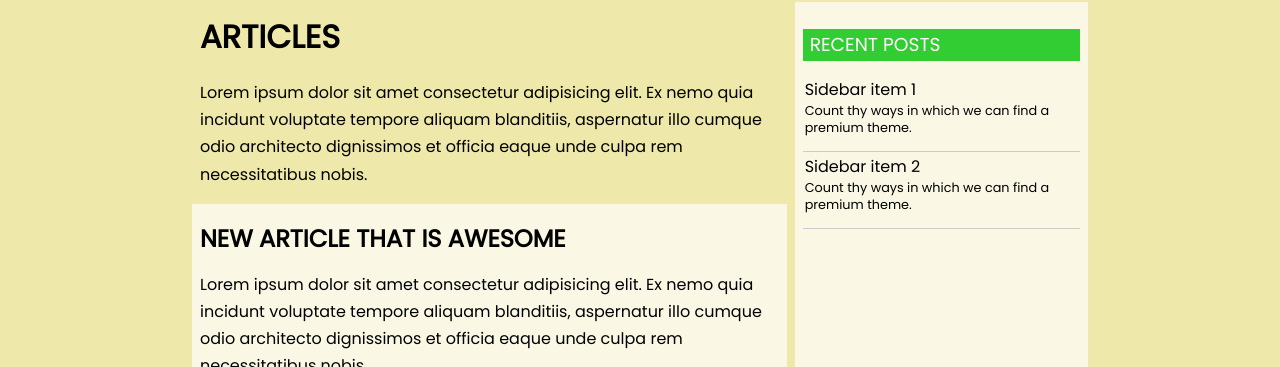
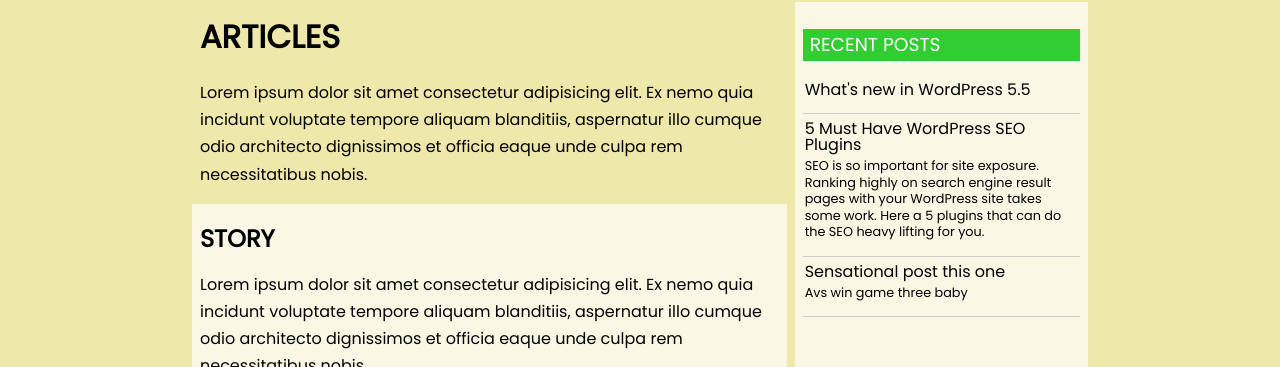
Before and after one commit to Floony7/marketing-website-next-js, a Next.js app: page /blog in a window 1280 px wide. Shown: the part 336-703 px from the top of the page. Built offline with nearby package versions, Linux system fonts and the light colour scheme; a small style sheet from the web is missing.

Commit message:
Created blogroll functionality and local JSON file

```diff
--- a/components/PostSidebar.js
+++ b/components/PostSidebar.js
@@ -1,5 +1,6 @@
 import { device } from "../styled/device"
 import styled from "styled-components"
+import { SidebarItem, SidebarItemBody } from "../styled/Blogroll"
 
 const Sidebar = styled.aside`
   grid-column: 1 / span 13;
@@ -26,37 +27,19 @@ const Sidebar = styled.aside`
   }
 `
 
-const SidebarItem = styled.div`
-  width: 100%;
-  padding: 2px;
-  margin-bottom: 5px;
-  border-bottom: 1px solid #ccc;
-`
-
-const SidebarItemBody = styled.div`
-  p {
-    margin-top: 0;
-    font-size: 0.8rem;
-    line-height: 1.3;
-  }
-`
-
 const PostSidebar = (props) => {
+  console.log(props)
   return (
     <Sidebar>
       <h3>Recent Posts</h3>
-      <SidebarItem>
-        <SidebarItemBody>
-          <h4>Sidebar item 1</h4>
-          <p>Count thy ways in which we can find a premium theme.</p>
-        </SidebarItemBody>
-      </SidebarItem>
-      <SidebarItem>
-        <SidebarItemBody>
-          <h4>Sidebar item 2</h4>
-          <p>Count thy ways in which we can find a premium theme.</p>
-        </SidebarItemBody>
-      </SidebarItem>
+      {props.posts.map((post) => (
+        <SidebarItem>
+          <SidebarItemBody>
+            <h4>{post.name}</h4>
+            <p>{post.description}</p>
+          </SidebarItemBody>
+        </SidebarItem>
+      ))}
     </Sidebar>
   )
 }
--- /dev/null
+++ b/data/blogroll.json
@@ -0,0 +1,17 @@
+[
+  {
+    "name": "What's new in WordPress 5.5",
+    "description:": "WordPress 5.5 introduces some cool new features that make several plugins obsolete.",
+    "path": "/great"
+  },
+  {
+    "name": "5 Must Have WordPress SEO Plugins",
+    "description": "SEO is so important for site exposure. Ranking highly on search engine result pages with your WordPress site takes some work. Here a 5 plugins that can do the SEO heavy lifting for you.",
+    "path": "/nextpost"
+  },
+  {
+    "name": "Sensational post this one",
+    "description": "Avs win game three baby",
+    "path": "/avs"
+  }
+]
--- a/pages/blog.js
+++ b/pages/blog.js
@@ -5,6 +5,7 @@ import Grid from "../components/Grid"
 import Wrapper from "../styled/Wrapper"
 import { device } from "../styled/device"
 import styled from "styled-components"
+import fs from "fs"
 
 const Main = styled.section`
   grid-column: 1 / span 13;
@@ -35,7 +36,7 @@ const Blog = (props) => {
             </Inner>
             <ArticleSummary>
               <Inner>
-                <h2>New article that is awesome</h2>
+                <h2>story</h2>
                 <p>Lorem ipsum dolor sit amet consectetur adipisicing elit. Ex nemo quia incidunt voluptate tempore aliquam blanditiis, aspernatur illo cumque odio architecto dignissimos et officia eaque unde culpa rem necessitatibus nobis.</p>
               </Inner>
             </ArticleSummary>
@@ -52,7 +53,7 @@ const Blog = (props) => {
               </Inner>
             </ArticleSummary>
           </Main>
-          <PostSidebar />
+          <PostSidebar posts={props.posts} />
         </Grid>
       </Wrapper>
     </Layout>
@@ -60,3 +61,14 @@ const Blog = (props) => {
 }
 
 export default Blog
+
+export function getStaticProps() {
+  const data = fs.readFileSync(`${process.cwd()}/data/blogroll.json`)
+  const posts = JSON.parse(data)
+
+  return {
+    props: {
+      posts: posts,
+    },
+  }
+}
--- /dev/null
+++ b/styled/Blogroll.js
@@ -0,0 +1,21 @@
+import styled from "styled-components"
+
+export const SidebarItem = styled.div`
+  width: 100%;
+  padding: 2px;
+  margin-bottom: 5px;
+  border-bottom: 1px solid #ccc;
+`
+export const SidebarItemBody = styled.div`
+  p {
+    margin-top: 0;
+    font-size: 0.8rem;
+    line-height: 1.3;
+  }
+  h4 {
+    margin-bottom: 5px;
+    margin-top: 0;
+    font-weight: 400;
+    text-transform: none;
+  }
+`
```
Also changed, not shown: pages/index.js (+23 -2 lines), pages/post.js (added, +41 -0 lines), pages/posts/wordpress-seo-plugins.md (added, +61 -0 lines), styled/SidebarItem.js (deleted, +0 -10 lines).
